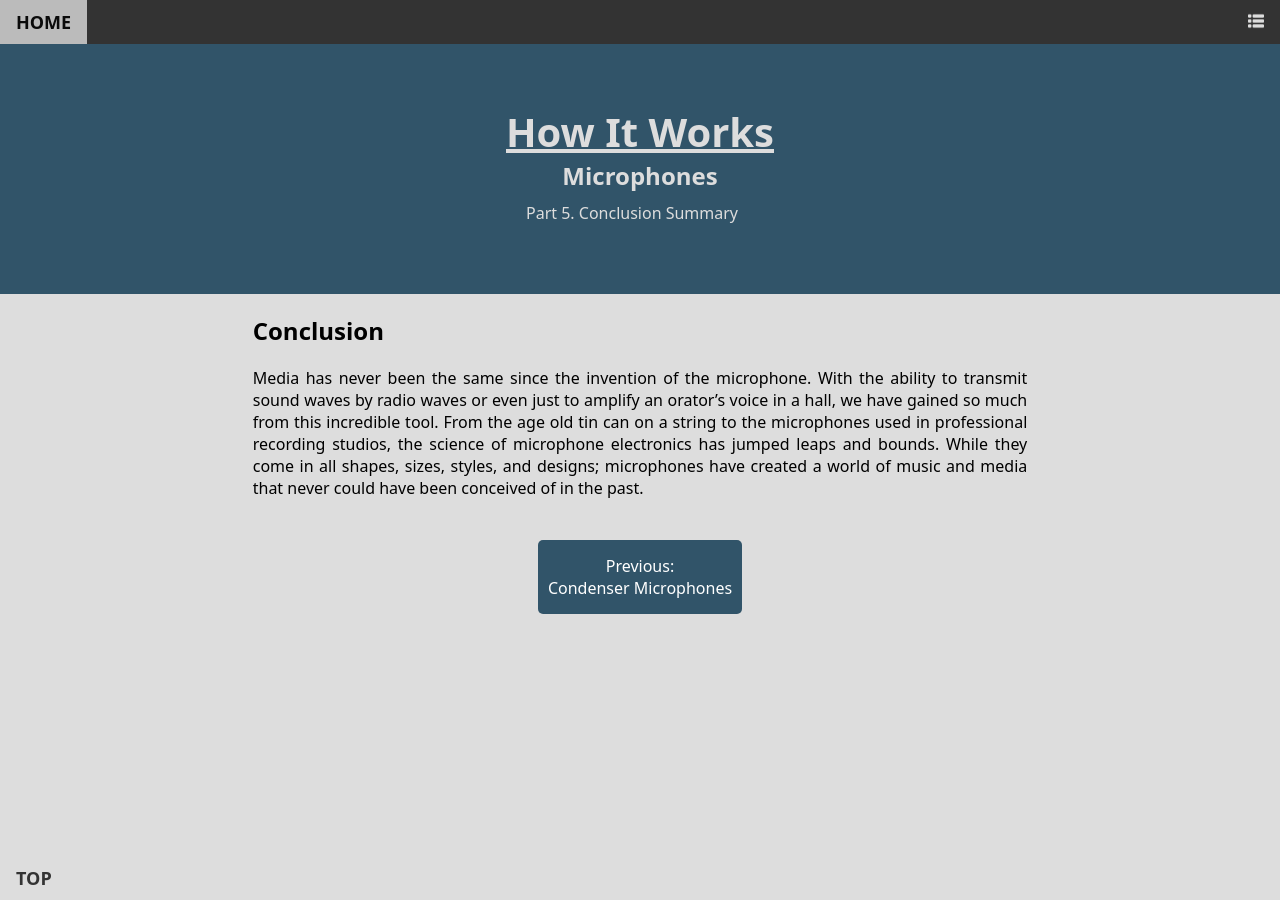
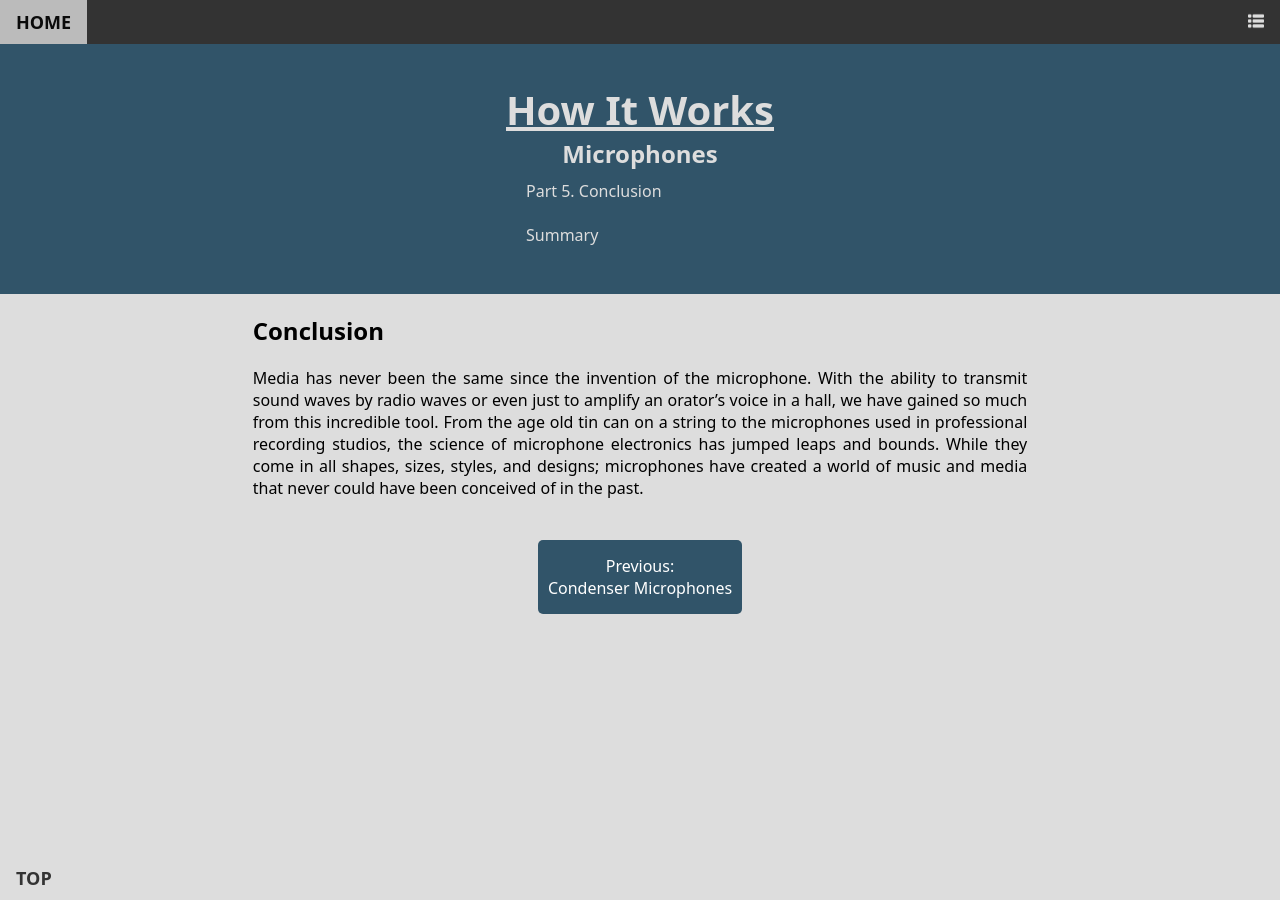
Before and after one commit to ErkMurIndustries/ErkMurIndustries.github.io, a Jekyll site: the page built from _posts/how-it-works/microphones/2023-05-27-conclusion.md, in a window 1280 px wide. Built offline with Jekyll 4.4.1, drawn with Linux system fonts in a browser that asks for light colours.

Commit message:
theme color for tab color change

```diff
--- a/_includes/head-data.html
+++ b/_includes/head-data.html
@@ -2,6 +2,8 @@
 <meta name="viewport" content="width=device-width, initial-scale=1" />
 <meta http-equiv="X-UA-Compatible" content="IE=edge, chrome=1" />
 <meta charset="utf-8" />
+<meta name="theme-color" content="#ddd" media="(prefers-color-scheme: light)">
+<meta name="theme-color" content="#fff" media="(prefers-color-scheme: dark)">
 
 <!-- LOCAL DIRECTORY LINKS -->
 <link rel="shortcut icon" href="/assets/images/favicon.ico" type="image/x-icon" />
--- a/_layouts/blog-post.html
+++ b/_layouts/blog-post.html
@@ -8,7 +8,7 @@
     <section class="hero-layout blog-header">
         <h1>{{ page.series }}</h1>
         <h2>{{ page.subheader }}</h2>
-        <p>{{ page.excerpt }}</p>
+        <p>{{ page.excerpt | newline_to_br }}</p>
     </section>
 
     <section class="toc-layout">
```
